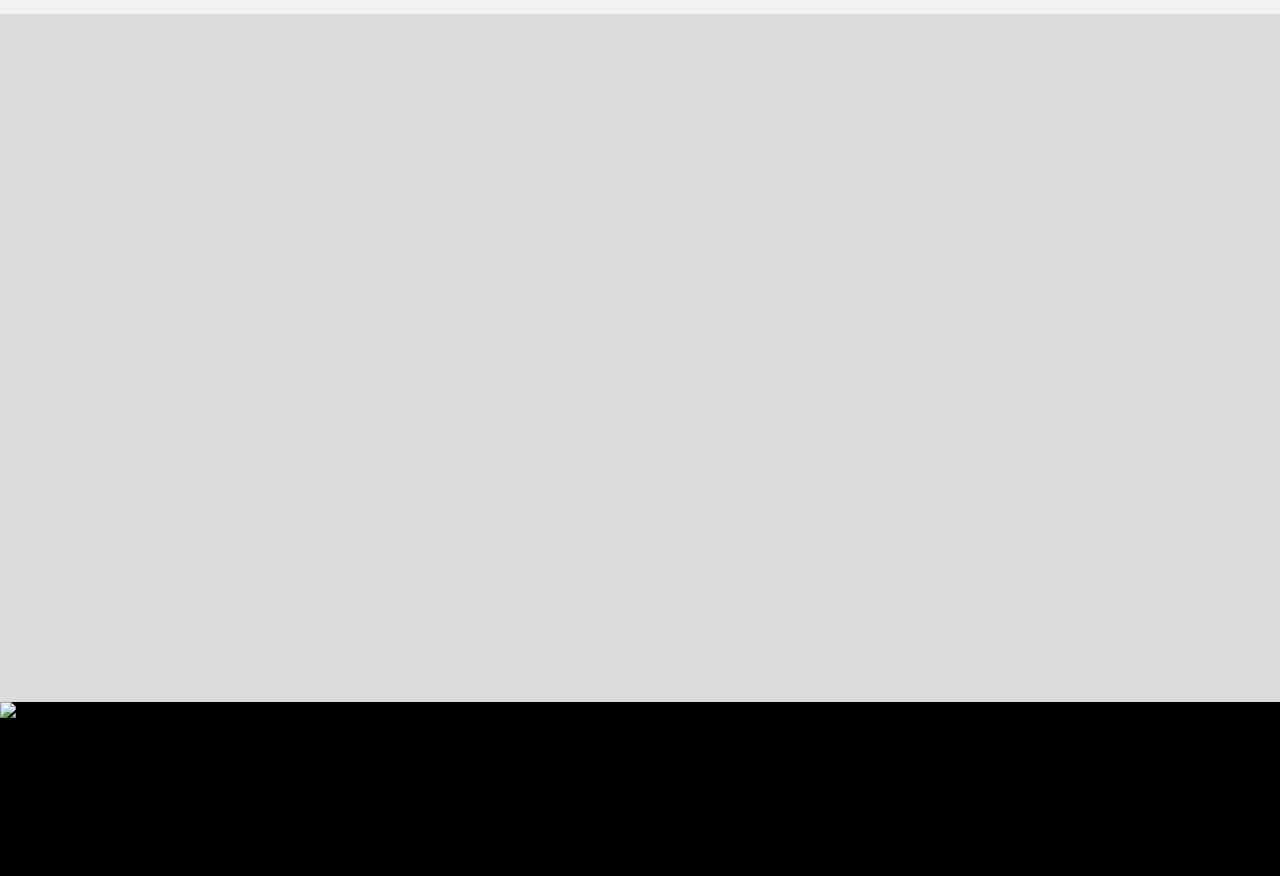
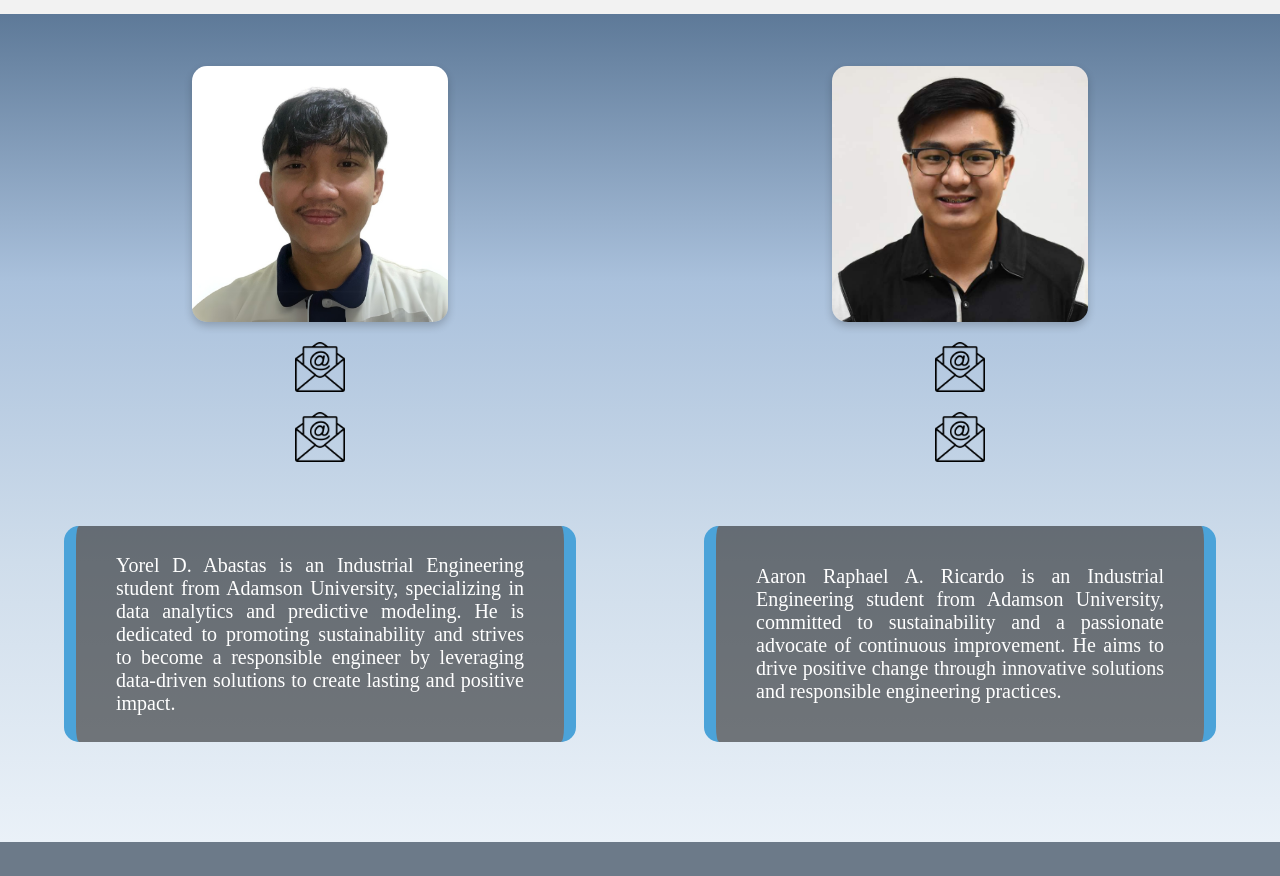
Before and after one commit to Ange-09/FISH-COUNT-CALCULATOR-A, a plain HTML site: page contactus.html in a window 1280 px wide. Shown: the part 76-952 px from the top of the page. Drawn offline with Linux system fonts and the light colour scheme; a web font is replaced by a local one.

Commit message:
contact us icons

```diff
--- a/contactus.html
+++ b/contactus.html
@@ -26,10 +26,19 @@
 
     </header>
     <main>
-        <section class="modelbd">
-        </section>
-        <section class="calculator">
-            <img class="overview-image" src="images/fish.png" alt="Fish Image">
+        <section class="contactus">
+            <div class="left">
+                <img class="image" src="images/yorel.png" alt="Yorel">
+                <a href="mailto:yorel.abastas@adamson.edu.ph"><img src="/images/email.png" class="icon"></a>
+                <a href="mailto:yorel.abastas@adamson.edu.ph"><img src="/images/email.png" class="icon"></a>
+                <p class="text">Yorel D. Abastas is an Industrial Engineering student from Adamson University, specializing in data analytics and predictive modeling. He is dedicated to promoting sustainability and strives to become a responsible engineer by leveraging data-driven solutions to create lasting and positive impact.</p>
+            </div>
+            <div class="right">
+                <img class="image" src="images/aaron.JPG" alt="Aaron">
+                <a href="mailto:aaron.raphael.ricardo@adamson.edu.ph"><img src="/images/email.png" class="icon"></a>
+                <a href="mailto:aaron.raphael.ricardo@adamson.edu.ph"><img src="/images/email.png" class="icon"></a>
+                <p class="text">Aaron Raphael A. Ricardo is an Industrial Engineering student from Adamson University, committed to sustainability and a passionate advocate of continuous improvement. He aims to drive positive change through innovative solutions and responsible engineering practices.</p>
+            </div>
         </section>
     </main>
     <footer class="footer">
--- a/css/contactus.css
+++ b/css/contactus.css
@@ -15,26 +15,75 @@
 }
 
 /* MODEL BREAKDOWN SECTION STYLES */
-.modelbd{
-    background-color: #dcdcdc;
+.contactus{
+    background: linear-gradient(to bottom, #5a7695, #aac1dc, #cfddeb, #eaf1f8);
 
-    height: 100vh; /* Full height of the viewport */
+    height: 105vh; /* Full height of the viewport */
     width: 100vw;
-    margin-top: -40px; /* Adjust for the header height */
+    margin-top: 60px; /* Adjust for the header height */
     z-index: 0;
 
     display: flex;
-    flex-direction: column;
+    flex-direction: row;
     position: relative;
     justify-content: center;
     align-items: flex-start;
 }
 
-.calculator{
+.left{
+    width: 50%;
+    height: 90vh;
     display: flex;
-    flex-wrap: wrap;
-    flex-direction: row;
-    height: 100vh; /* Full height of the viewport */
-    width: 100vw;
-    z-index: 0;
+    flex-direction: column;
+    justify-content: flex-start;
+    align-items: center;
 }
+
+.right{
+    width: 50%;
+    height: 90vh;
+    display: flex;
+    flex-direction: column;
+    justify-content: flex-start;
+    align-items: center;
+}
+
+.image{
+    width: 40%;
+    height: 40%;
+    margin-top: 10%;
+
+    background-size: cover;        /* Ensures it covers the entire container */
+    background-repeat: no-repeat;  /* Prevents tiling/repeating */
+    background-position: center;   /* Keeps it centered */
+
+    border-radius: 15px;
+    box-shadow: 0 4px 8px rgba(0, 0, 0, 0.2); /* Optional shadow for depth */
+}
+
+.text{
+    margin-top: 10%;
+
+    width: 80%;
+    height: 30%;
+    display: flex;
+    flex-direction: column;
+    justify-content: center;
+    align-items: flex-start;
+
+    font-size: 2.5vh;
+    text-align: justify;
+    background: rgba(0, 0, 0, 0.5); /* Semi-transparent black box */
+    padding: 40px;
+    border-radius: 15px;
+    color: #ffffff;
+
+    border-left: 12px solid #4ba3d9;
+    border-right: 12px solid #4ba3d9;
+}
+
+.icon{
+    height: 50px;
+    width: 50px;
+    margin-top: 20px;
+}
```
Also changed, not shown: images/aaron.JPG (added), images/email.png (added), images/linkedin.png (added), images/yorel.png (added).
